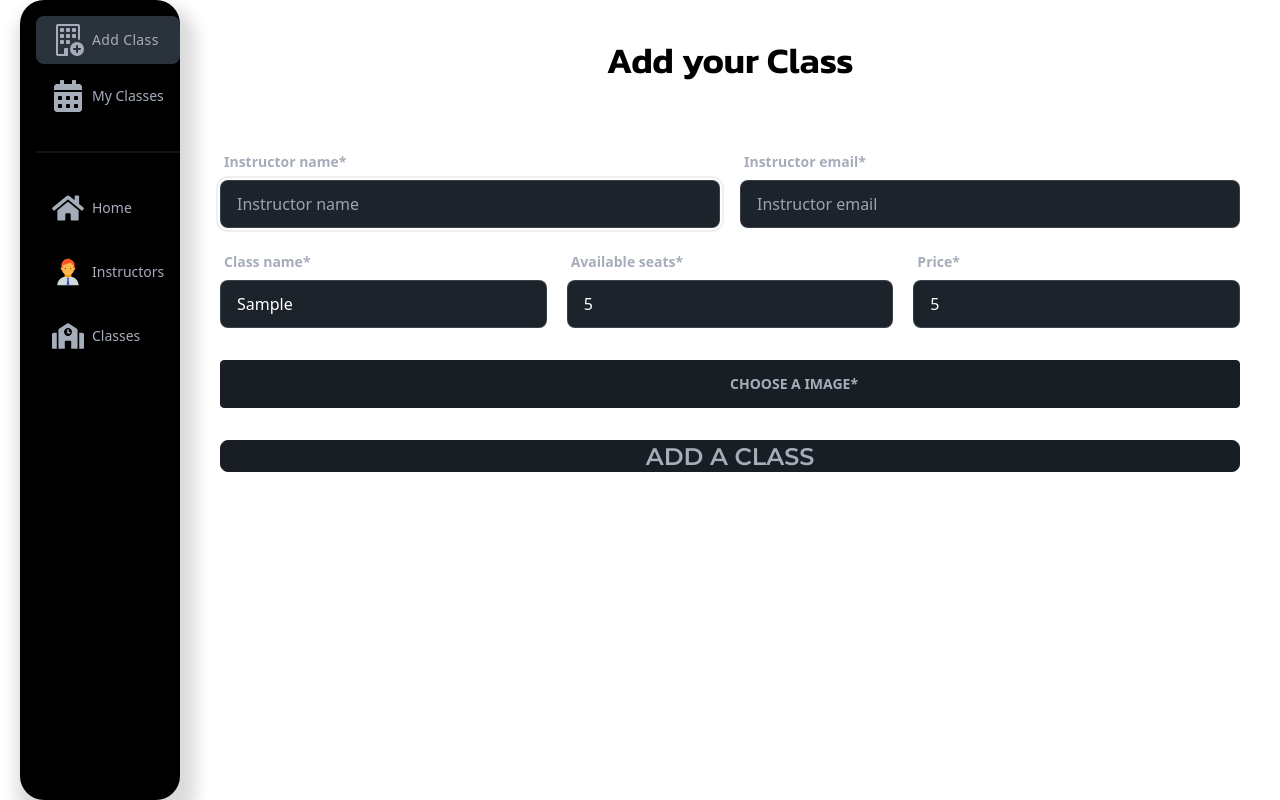
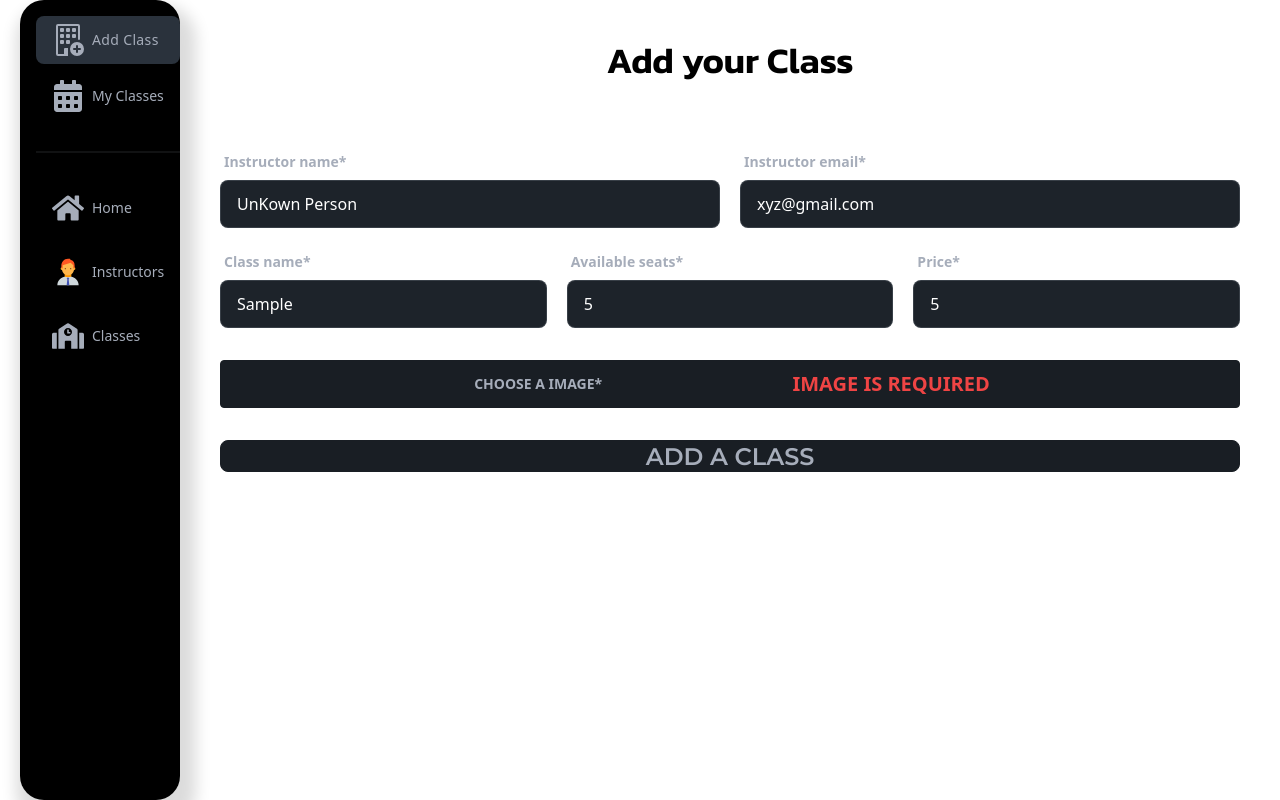
Before and after one commit to mrnayem2026/Ninja-King-Fu-Client, a React (Vite) app: page /dashboard/add_class in a window 1280 px wide. Both pictures are taken after typing "Sample", "5", "5" into the empty fields and a click on the input "Add a Class". Built offline with nearby package versions, Linux system fonts and the light colour scheme; no server answers; a web font is replaced by a local one.

Commit message:
SOmething added

```diff
--- a/src/pages/Dashboard/Instructor Dashboard/AddClass.jsx
+++ b/src/pages/Dashboard/Instructor Dashboard/AddClass.jsx
@@ -7,7 +7,7 @@ import Swal from 'sweetalert2';
 const AddClass = () => {
 
 
-    const { register, handleSubmit, reset } = useForm();
+    const { register, handleSubmit, reset ,formState: { errors }} = useForm();
     const { user } = useAuth();
     const [axiosSecure] = useAxiosSecure();
 
@@ -59,7 +59,7 @@ const AddClass = () => {
                         <label className="label">
                             <span className="label-text font-semibold">Instructor name*</span>
                         </label>
-                        <input type="text" placeholder="Instructor name" defaultValue={user?.displayName} readOnly
+                        <input type="text" placeholder="Instructor name" defaultValue={user?.displayName ? user?.displayName : "UnKown Person"} readOnly
                             {...register("name", { required: true, maxLength: 120 })}
                             className="input input-bordered w-full text-white" />
                     </div>
@@ -67,7 +67,7 @@ const AddClass = () => {
                         <label className="label">
                             <span className="label-text font-semibold">Instructor email*</span>
                         </label>
-                        <input type="email" defaultValue={user?.email} readOnly placeholder="Instructor email"
+                        <input type="email" defaultValue={user?.email ? user?.email : "xyz@gmail.com"} readOnly placeholder="Instructor email"
                             {...register("email", { required: true, maxLength: 120 })}
                             className="input input-bordered w-full text-white" />
                     </div>
@@ -81,6 +81,7 @@ const AddClass = () => {
                         <input type="text" placeholder="Class name"
                             {...register("className", { required: true, maxLength: 120 })}
                             className="input input-bordered w-full text-white" />
+                            {errors.className && <span className="text-red-500">Class Name is required</span>}
                     </div>
                     <div className="form-control mb-4 w-full">
                         <label className="label">
@@ -89,6 +90,7 @@ const AddClass = () => {
                         <input type="number" placeholder="Available seats"
                             {...register("availableSeats", { required: true, maxLength: 120 })}
                             className="input input-bordered w-full text-white" />
+                             {errors.availableSeats && <span className="text-red-500">Available seats is required</span>}
                     </div>
                     <div className="form-control mb-4 w-full">
                         <label className="label">
@@ -97,6 +99,7 @@ const AddClass = () => {
                         <input type="number" placeholder="Price"
                             {...register("price", { required: true, maxLength: 120 })}
                             className="input input-bordered w-full text-white" />
+                           {errors.price && <span className="text-red-500">Price is required</span>}
                     </div>
                 </div>
 
@@ -106,6 +109,7 @@ const AddClass = () => {
                         <span className="label-text absolute">Choose a Image*</span>
                     </label>
                     <input type="file" {...register("image", { required: true })} className="opacity-0 absolute  file-input file-input-bordered w-full " />
+                    {errors.image && <span className="text-red-500">Image is required</span>}
                 </div>
                 <input className="btn btn-sm mt-4  w-full text-2xl font-Montserrat font-medium" type="submit" value="Add a Class" />
             </form>
--- a/src/pages/Dashboard/Instructor Dashboard/MyClasses.jsx
+++ b/src/pages/Dashboard/Instructor Dashboard/MyClasses.jsx
@@ -12,7 +12,7 @@ const MyClasses = () => {
 
     const img_hosting_url = `https://api.imgbb.com/1/upload?key=${img_hosting_token}`
     const [classId, setClassId] = useState(null);
-    const { register, handleSubmit, reset } = useForm();
+    const { register, handleSubmit, reset,formState: { errors } } = useForm();
     const [axiosSecure] = useAxiosSecure();
     const { user } = useAuth();
     const { data: classes = [], refetch, isLoading } = useQuery(['classes'], async () => {
@@ -50,7 +50,7 @@ const MyClasses = () => {
                                     Swal.fire({
                                         position: 'top-end',
                                         icon: 'success',
-                                        title: 'New Class added successfully',
+                                        title: ' Class Updated successfully',
                                         showConfirmButton: false,
                                         timer: 1500
                                     })
@@ -127,6 +127,7 @@ const MyClasses = () => {
                             <input type="text" placeholder="Class name"
                                 {...register("className", { required: true, maxLength: 120 })}
                                 className="input input-bordered w-full text-white" />
+                                {errors.className && <span className="text-red-500">Class Name is required</span>}
                         </div>
                         <div className="form-control mb-4 w-full">
                             <label className="label">
@@ -135,6 +136,7 @@ const MyClasses = () => {
                             <input type="number" placeholder="Available seats"
                                 {...register("availableSeats", { required: true, maxLength: 120 })}
                                 className="input input-bordered w-full text-white" />
+                                        {errors.availableSeats && <span className="text-red-500">Available seats is required</span>}
                         </div>
                         <div className="form-control mb-4 w-full">
                             <label className="label">
@@ -143,6 +145,8 @@ const MyClasses = () => {
                             <input type="number" placeholder="Price"
                                 {...register("price", { required: true, maxLength: 120 })}
                                 className="input input-bordered w-full text-white" />
+
+                           {errors.price && <span className="text-red-500">Price is required</span>}
                         </div>
                     </div>
 
@@ -152,6 +156,7 @@ const MyClasses = () => {
                             <span className="label-text absolute">Choose a Image*</span>
                         </label>
                         <input type="file" {...register("image", { required: true })} className="opacity-0 absolute  file-input file-input-bordered w-full " />
+                        {errors.image && <span className="text-red-500">Image is required</span>}
                     </div>
                     <input className="btn btn-sm mt-4  w-full text-2xl font-Montserrat font-medium" type="submit" value="UpDate Class" />
 
--- a/src/pages/SignUp/SignUp.jsx
+++ b/src/pages/SignUp/SignUp.jsx
@@ -111,9 +111,9 @@ const Signup = () => {
                     <div className="form-control relative z-0  w-full mb-6 group">
                         <input
                             type="text"
-                            name="name"
+                            name="displayName"
                             id="name"
-                            {...register("name", { required: true })}
+                            {...register("displayName", { required: true })}
                             className={`block py-2.5 px-0 w-full text-sm text-black bg-transparent border-0 border-b-2  appearance-none focus:outline-none focus:ring-0  peer `}
                             placeholder=" "
                         />
@@ -122,7 +122,7 @@ const Signup = () => {
                         >
                             Name
                         </label>
-                        {errors.name && <span className="text-white">Name is required</span>}
+                        {errors.displayName && <span className="text-white">Name is required</span>}
                     </div>
 
                     {/* email  */}
```
